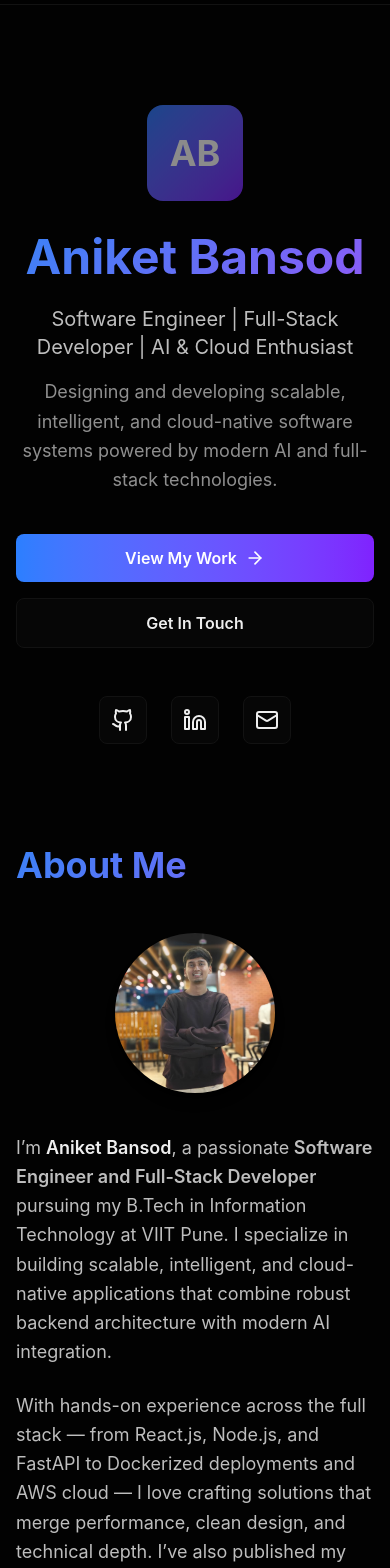
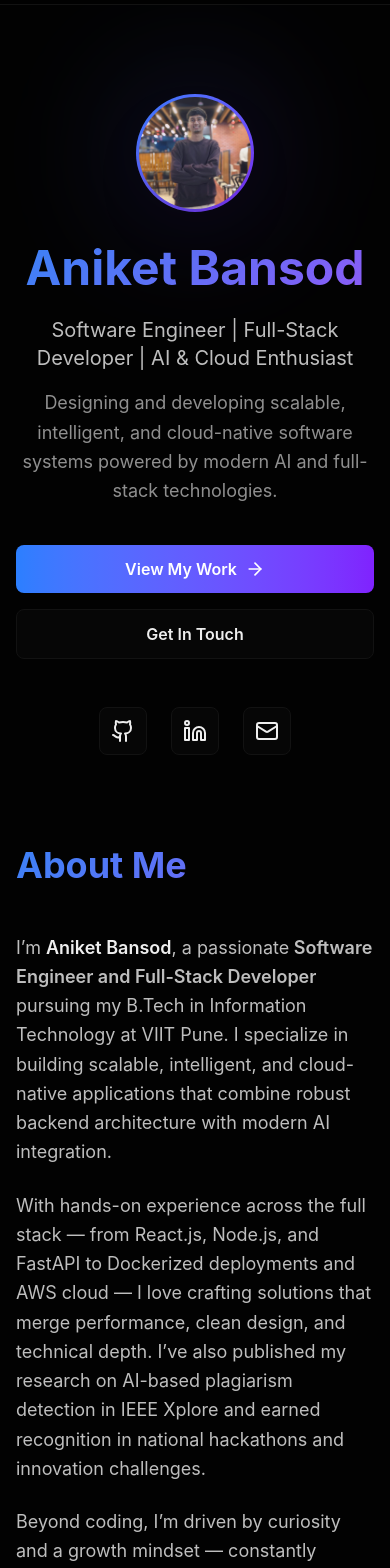
Before and after one commit to AniketBansod/Portfolio, a React (Vite) app: page / in a window 390 px wide. Shown: the part 60-1628 px from the top of the page. Built offline with nearby package versions, Linux system fonts and the light colour scheme.

Commit message:
portfolio updated

```diff
--- a/src/components/About.jsx
+++ b/src/components/About.jsx
@@ -1,34 +1,13 @@
 const About = () => {
   return (
-    <section id="about" className="relative py-20 px-4 bg-card/30">
+    <section id="about" className="py-20 px-4 bg-card/30">
       <div className="max-w-6xl mx-auto">
         <h2 className="text-4xl md:text-5xl font-bold mb-12 gradient-text">
           About Me
         </h2>
 
-        {/* top-right avatar for md+ screens (absolute) */}
-        <div className="hidden md:block absolute top-8 right-8 md:top-12 md:right-12 z-10">
-          <img
-            src="/Ani_Pic.jpg"
-            alt="Aniket Bansod"
-            className="w-36 h-36 md:w-44 md:h-44 rounded-full object-cover ring-4 ring-card/40 shadow-lg"
-          />
-        </div>
-
         <div className="grid md:grid-cols-2 gap-12 items-center">
-          {/* Left side - Bio with small-screen avatar (hidden on md+) */}
-          <div className="flex flex-col md:flex-row items-center md:items-start gap-6">
-            {/* Avatar - visible on small screens only */}
-            <div className="flex-shrink-0 md:hidden">
-              {/* Use the public folder path; Vite serves public files at the root ("/Ani_Pic.jpg") */}
-              <img
-                src="/Ani_Pic.jpg"
-                alt="Aniket Bansod"
-                className="w-40 h-40 rounded-full object-cover mb-4 shadow-lg"
-              />
-            </div>
-
-            {/* Bio text */}
+          {/* Left side - Bio */}
           <div>
             <p className="text-lg text-foreground/80 mb-6 leading-relaxed">
               I’m{" "}
@@ -42,25 +21,24 @@ const About = () => {
               </span>
               pursuing my B.Tech in Information Technology at VIIT Pune. I
               specialize in building scalable, intelligent, and cloud-native
-                applications that combine robust backend architecture with
-                modern AI integration.
+              applications that combine robust backend architecture with modern
+              AI integration.
             </p>
             <p className="text-lg text-foreground/80 mb-6 leading-relaxed">
               With hands-on experience across the full stack — from React.js,
               Node.js, and FastAPI to Dockerized deployments and AWS cloud — I
-                love crafting solutions that merge performance, clean design,
-                and technical depth. I’ve also published my research on AI-based
+              love crafting solutions that merge performance, clean design, and
+              technical depth. I’ve also published my research on AI-based
               plagiarism detection in IEEE Xplore and earned recognition in
               national hackathons and innovation challenges.
             </p>
             <p className="text-lg text-foreground/80 leading-relaxed">
               Beyond coding, I’m driven by curiosity and a growth mindset —
-                constantly exploring how technology can solve real-world
-                problems. Currently based in Pune, India, I’m eager to
-                collaborate on impactful projects that push the boundaries of
-                software and AI innovation.
+              constantly exploring how technology can solve real-world problems.
+              Currently based in Pune, India, I’m eager to collaborate on
+              impactful projects that push the boundaries of software and AI
+              innovation.
             </p>
-            </div>
           </div>
 
           {/* Right side - Stats */}
--- a/src/components/Hero.jsx
+++ b/src/components/Hero.jsx
@@ -1,4 +1,4 @@
-import { ArrowRight, Github, Linkedin, Mail } from "lucide-react"
+import { ArrowRight, Github, Linkedin, Mail } from "lucide-react";
 
 const Hero = () => {
   return (
@@ -7,10 +7,23 @@ const Hero = () => {
       <div className="absolute inset-0 bg-gradient-to-br from-blue-500/10 via-background to-violet-600/10 blur-3xl -z-10 animate-pulse" />
 
       <div className="max-w-6xl mx-auto text-center">
-        {/* Animated initials circle */}
+        {/* Profile photo with gradient ring, glow and subtle hover */}
         <div className="mb-8 inline-flex">
-          <div className="w-24 h-24 rounded-2xl bg-gradient-to-br from-blue-500 to-violet-600 flex items-center justify-center animate-pulse">
-            <span className="text-4xl font-bold text-white">AB</span>
+          <div className="relative group">
+            {/* soft glow */}
+            <div className="absolute -inset-6 rounded-full bg-gradient-to-br from-blue-500/20 to-violet-600/20 blur-3xl opacity-70 group-hover:opacity-100 transition-opacity duration-300" />
+
+            {/* gradient ring */}
+            <div className="p-[3px] rounded-full bg-gradient-to-br from-blue-500 to-violet-600">
+              <img
+                src="/Ani_Pic.jpg"
+                alt="Aniket Bansod"
+                loading="eager"
+                decoding="async"
+                fetchpriority="high"
+                className="w-28 h-28 md:w-36 md:h-36 rounded-full object-cover bg-card shadow-2xl transition-transform duration-300 group-hover:scale-[1.02]"
+              />
+            </div>
           </div>
         </div>
 
@@ -26,7 +39,8 @@ const Hero = () => {
 
         {/* Description */}
         <p className="text-lg text-foreground/60 mb-10 fade-in max-w-2xl mx-auto leading-relaxed">
-          Designing and developing scalable, intelligent, and cloud-native software systems powered by modern AI and full-stack technologies.
+          Designing and developing scalable, intelligent, and cloud-native
+          software systems powered by modern AI and full-stack technologies.
         </p>
 
         {/* CTA Buttons */}
@@ -73,7 +87,7 @@ const Hero = () => {
         </div>
       </div>
     </section>
-  )
-}
+  );
+};
 
-export default Hero
+export default Hero;
```
Lines whose indentation alone changed are shown as unchanged.
